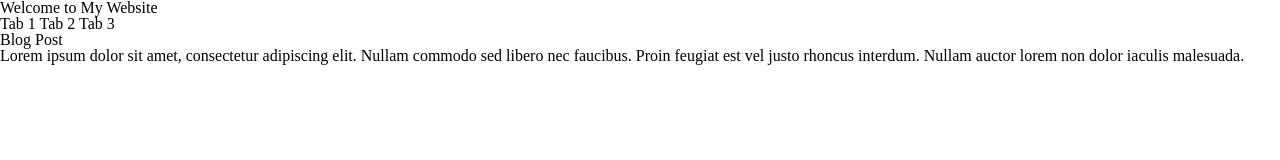
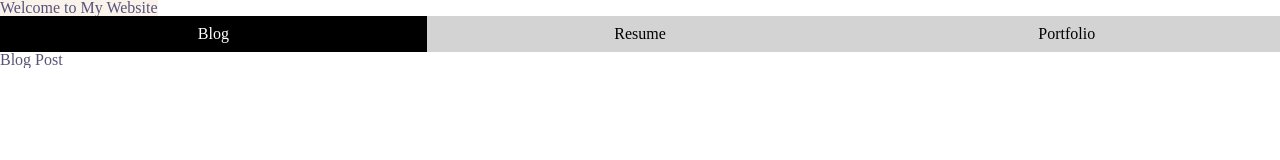
Before and after one commit to ethanthoma/personal-website, a plain HTML site: page src/index.html in a window 1280 px wide. Drawn offline with nearby package versions, Linux system fonts and the light colour scheme; files that its build step writes are made by us from their sources.

Commit message:
Updated build file, renamed fragments, added scss for tabs

```diff
--- a/src/index.html
+++ b/src/index.html
@@ -12,11 +12,11 @@
                 <h1, class="title-header">Welcome to My Website</h1>
 
 		<div id="tabs" hx-target="#tab-contents" _="on htmx:afterOnLoad take .selected for event.target">
-			<a hx-get="/fragments/tab1.html" class="selected">Tab 1</a>
-			<a hx-get="/fragments/tab2.html">Tab 2</a>
-			<a hx-get="/fragments/tab3.html">Tab 3</a>
+			<a hx-get="/fragments/blog.html" class="selected">Blog</a>
+			<a hx-get="/fragments/resume.html">Resume</a>
+			<a hx-get="/fragments/portfolio.html">Portfolio</a>
 		</div>
 
-		<div id="tab-contents" hx-get="/fragments/tab1.html" hx-trigger="load"></div>
+		<div id="tab-contents" hx-get="/fragments/blog.html" hx-trigger="load"></div>
         </body>
 </html>
--- /dev/null
+++ b/src/styles/abstract/_functions.scss
@@ -0,0 +1,6 @@
+@use 'variables' as *;
+
+// Define a function to get the color value from the theme
+@function get-color($property) {
+	@return map-get($theme, $property);
+}
--- a/src/styles/abstract/_mixins.scss
+++ b/src/styles/abstract/_mixins.scss
@@ -1,6 +1,6 @@
-@use 'variables' as *;
+@use 'functions' as *;
 
 @mixin color-scheme() {
-	background-color: map-get($schemes, $theme)['base'];
-	color: map-get($schemes, $theme)['text'];
+	background-color: get-color(base);
+	color: get-color(text);
 }
--- a/src/styles/abstract/_variables.scss
+++ b/src/styles/abstract/_variables.scss
@@ -1,9 +1,7 @@
 // Colour scheme
-$theme: 'rose-pine';
+$rose-pine-dawn: (
+	base: hsl(32deg, 57%, 95%),
+	text: hsl(248deg, 19%, 40%),
+);
 
-$schemes: (
-	rose-pine-dawn: (
-		base: hsl(32deg, 57%, 95%),
-		text: hsl(248deg, 19%, 40%),
-	)
-);
+$theme: $rose-pine-dawn;
--- /dev/null
+++ b/src/styles/components/_index.scss
@@ -0,0 +1 @@
+@forward 'tabs';
--- /dev/null
+++ b/src/styles/components/_tabs.scss
@@ -0,0 +1,30 @@
+#tabs {
+	display: flex;
+	align-items: flex-start;
+	background-color: lightgray;
+}
+
+#tabs a {
+	flex: 1;
+	text-align: center;
+	padding: 10px;
+	color: black;
+	text-decoration: none;
+	transition: background-color 0.3s;
+}
+
+#tabs a.selected {
+	background-color: black;
+	color: white;
+}
+
+#tab-contents {
+	display: flex;
+	overflow-x: auto;
+	transition: transform 0.3s;
+}
+
+#tab-contents > * {
+	flex: 0 0 100%;
+	width: 100%;
+}
--- a/src/styles/main.scss
+++ b/src/styles/main.scss
@@ -1,3 +1,4 @@
 @use 'base';
+@use 'components';
 @use 'abstract';
 @use 'layouts';
```
Also changed, not shown: src/fragments/blog.html (renamed from src/fragments/tab1.html), src/fragments/portfolio.html (renamed from src/fragments/tab3.html), src/fragments/resume.html (renamed from src/fragments/tab2.html), 1 other file.
